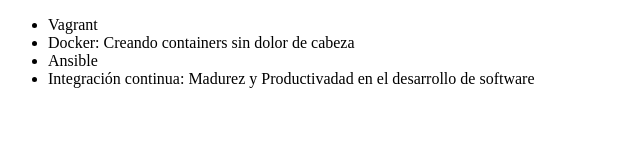
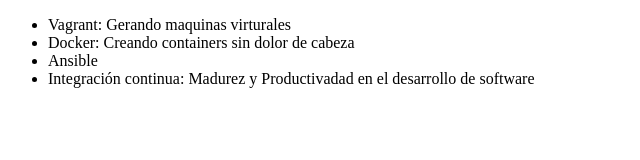
Before and after one commit to jhovan11/alura-git, a plain HTML site: page index.html in a window 1280 px wide. Shown: the whole page, without its empty margins (0-640 px from the left). Drawn offline with Linux system fonts and the light colour scheme.

Commit message:
corrigiendo curso Vagrant

```diff
--- a/index.html
+++ b/index.html
@@ -6,7 +6,7 @@
 </head>
 <body>
      <ul>
-         <li> Vagrant </li>
+         <li> Vagrant: Gerando maquinas virturales </li>
          <li> Docker: Creando containers sin dolor de cabeza </li>
          <li> Ansible </li>
          <li> Integración continua: Madurez y Productivadad en el desarrollo de software </li>
```
